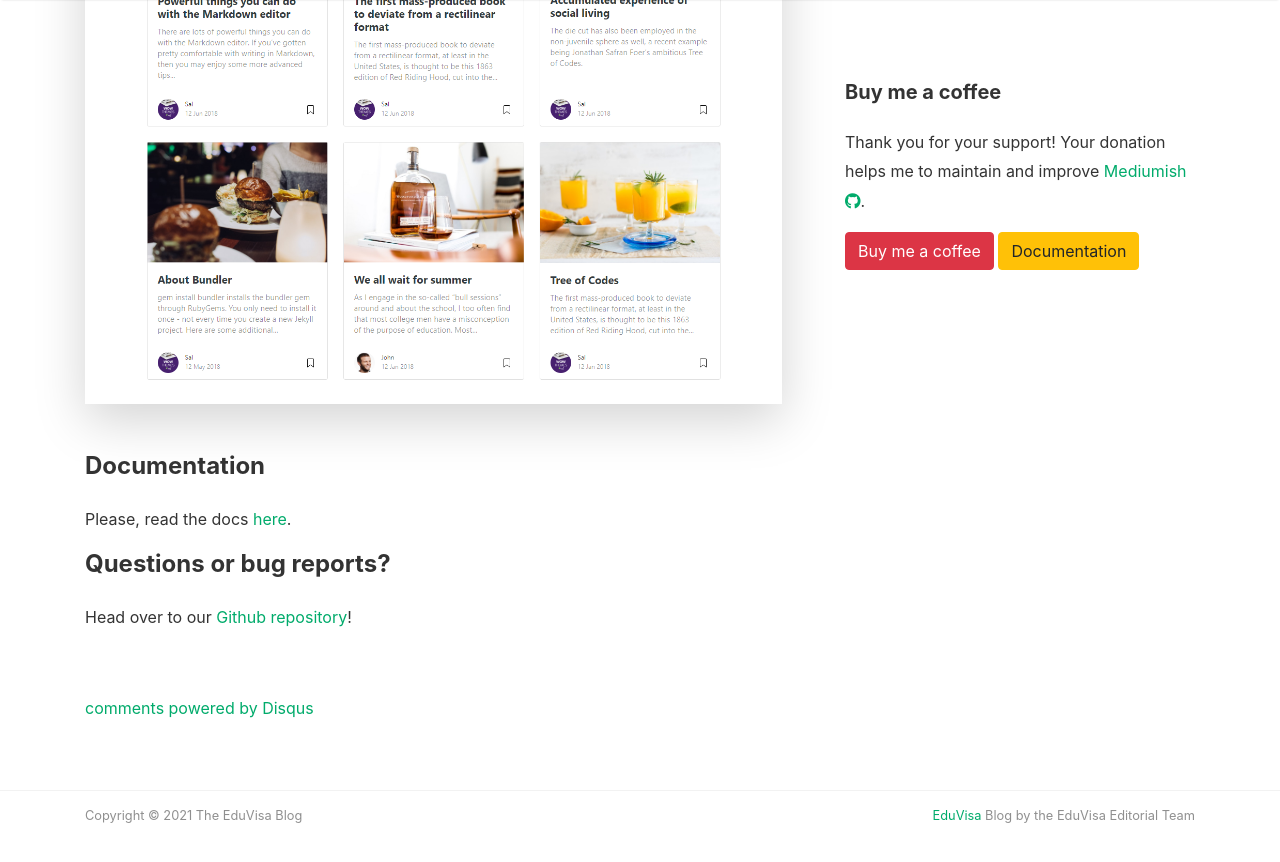
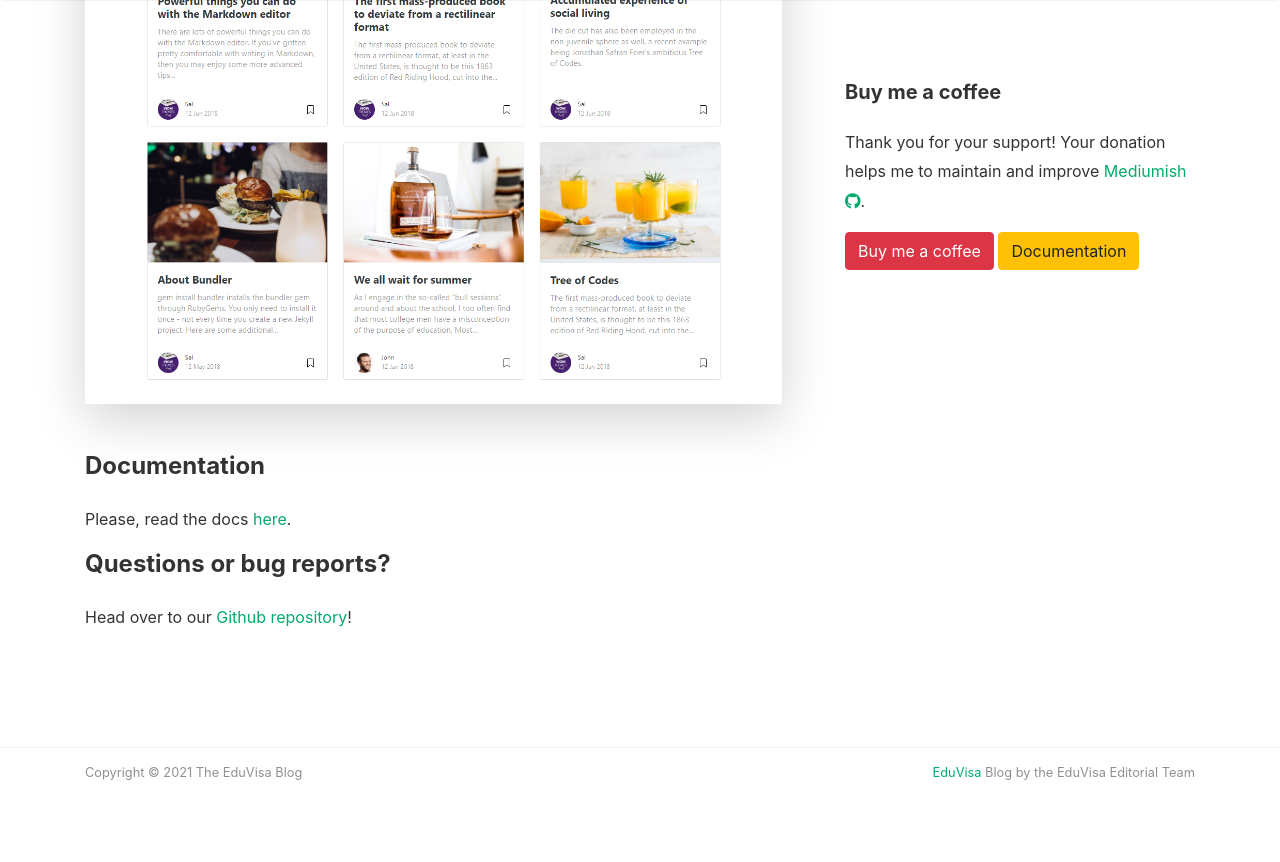
Before and after one commit to eduvisa/blog, a Jekyll site: the page built from _pages/about.md, in a window 1280 px wide and 900 px high, scrolled down 895 px. Shown: the top 862 px of the window. Built offline with Jekyll 4.4.1, drawn with Linux system fonts in a browser that asks for light colours; nearby versions of some CDN libraries; comment, search, counter and statistics services are not loaded; some of the changed lines change nothing that is shown.

Commit message:
Updated site metadata and removed the comments section

```diff
--- a/_config.yml
+++ b/_config.yml
@@ -1,6 +1,6 @@
 # Site
 name: "The EduVisa Blog"
-title: "Mediumish"
+title: "EduVisa"
 description: "The Passport to Your Future!"
 logo: 'assets/images/logo_trim.png'
 favicon: 'assets/images/logo.png'
--- a/_includes/disqus.html
+++ b/_includes/disqus.html
@@ -1,4 +1,5 @@
-<section class="disqus">
+<!---
+    <section class="disqus">
     <div id="disqus_thread"></div>
     <script type="text/javascript">
         var disqus_shortname = '{{site.disqus}}';
@@ -12,3 +13,4 @@
     <noscript>Please enable JavaScript to view the <a href="http://disqus.com/?ref_noscript">comments powered by Disqus.</a></noscript>
     <a href="http://disqus.com" class="dsq-brlink">comments powered by <span class="logo-disqus">Disqus</span></a>
 </section>
+-->
--- a/_includes/share.html
+++ b/_includes/share.html
@@ -22,13 +22,16 @@
         </li>
 
     </ul>
-    {% if page.comments != false %}
+    {%if page.comments != false %}
     <div class="sep">
     </div>
+    <!---
     <ul>
         <li>
         <a class="small smoothscroll" href="#disqus_thread"></a>
         </li>
     </ul>
+    -->
     {% endif %}
+
 </div>
--- a/_layouts/page.html
+++ b/_layouts/page.html
@@ -21,4 +21,5 @@ layout: default
     </div>
 
     {% endif %}
+
 </section>
--- a/_layouts/post.html
+++ b/_layouts/post.html
@@ -154,6 +154,7 @@ post_class: post-template
 
 <!-- Begin Comments
 ================================================== -->
+<!--
 {% if page.comments != false %}
 <div class="container">
     <div id="comments" class="row justify-content-center mb-5">
@@ -163,6 +164,7 @@ post_class: post-template
     </div>
 </div>
 {% endif %}
+-->
 <!--End Comments
 ================================================== -->
 
```
